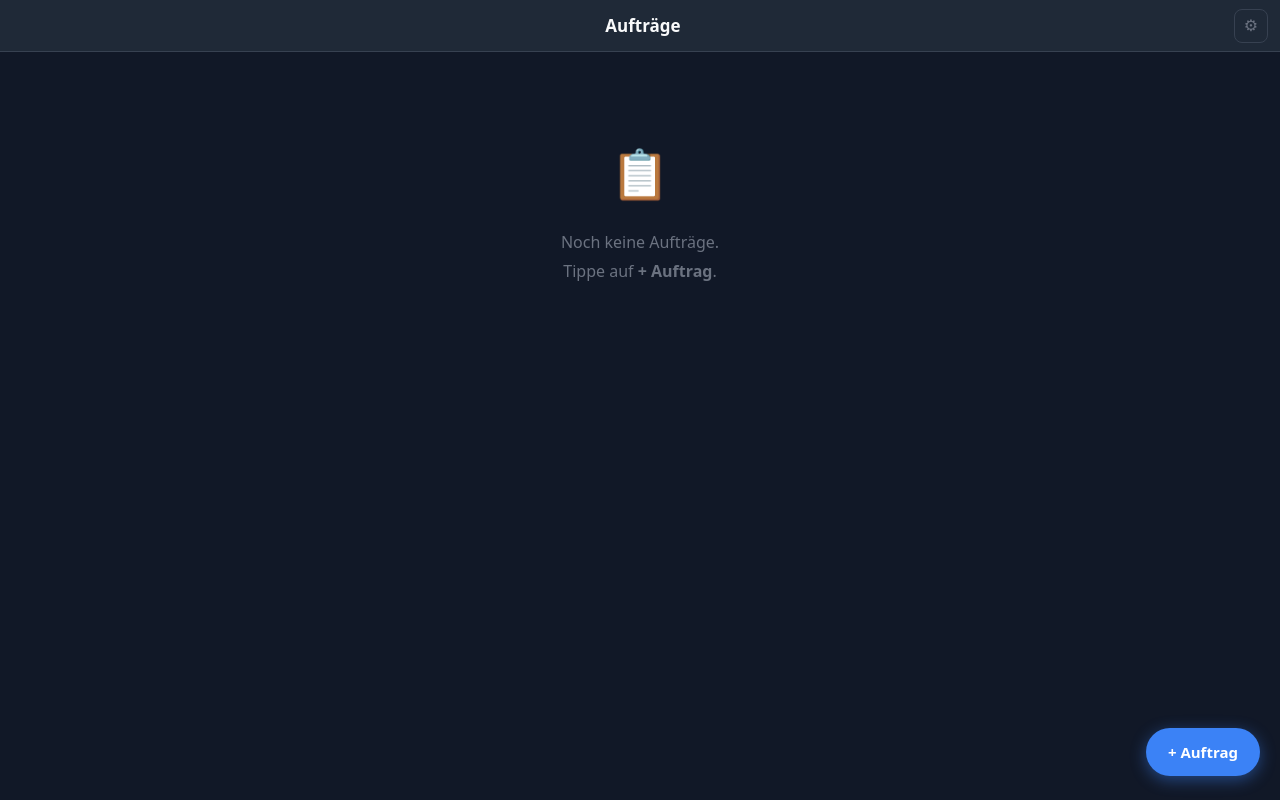
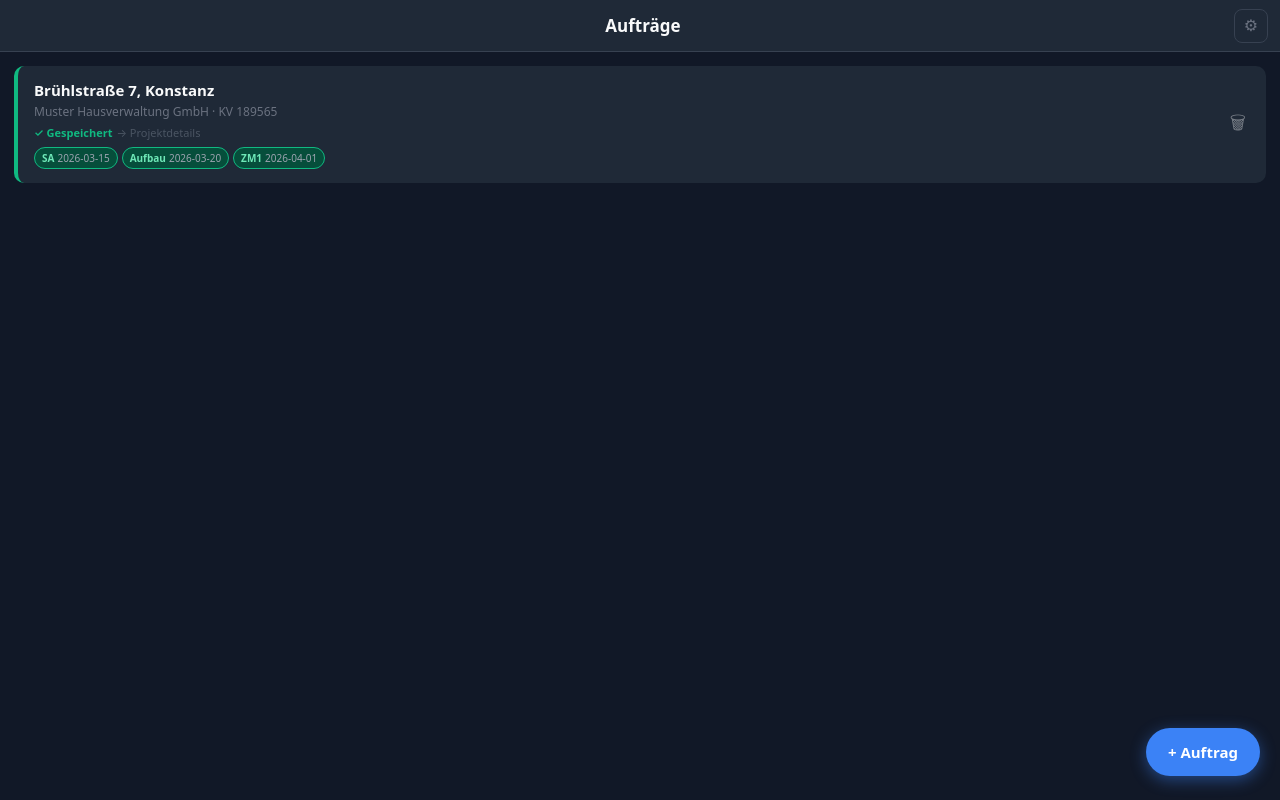
Before and after one commit to EnnisCe/messbericht-app, a plain HTML site: page index.html in a window 1280 px wide. Drawn offline with nearby package versions, Linux system fonts and the light colour scheme.

Commit message:
feat: Demo-Projekt bei erstem Start
_buildDemoJob() erstellt beim ersten Laden (leerer localStorage)
ein vollständiges Beispielprojekt:
- Bauvorhaben: Brühlstraße 7, Konstanz / KV 189565
- 2-Zimmer-Grundriss mit Wänden, 2 Türen, 3 Fenstern
- 2 Bereiche (Wohnzimmer, Badezimmer) mit Raumklima-Daten
- 4 Messpunkte (WI Estrich + KA Mauerwerk) mit 3 Messreihen
- SA + Aufbau + ZM1 = done; Trocknung notwendig

Co-Authored-By: Claude Sonnet 4.6 <noreply@anthropic.com>

```diff
--- a/index.html
+++ b/index.html
@@ -3218,10 +3218,102 @@ function loadJobs() {
         _jobs = [{ id: uid(), bauvorhaben: d.proj.bauvorhaben,
           auftraggeber: d.proj.auftraggeber||'', kvNummer: d.proj.kvNummer||'',
           status: 'aktiv', data: { g: d.g, b: d.b, p: d.p, ma: d.ma } }];
-        saveJobs();
+        saveJobs(); return;
       }
     }
+    // Kein gespeichertes Projekt → Demo-Projekt laden
+    _jobs = [_buildDemoJob()];
+    saveJobs();
   } catch(_) {}
+}
+
+function _buildDemoJob() {
+  const mid = k => 'demo_' + k;
+  // ── Wände (einfacher 2-Zimmer-Grundriss) ──
+  const walls = [
+    {id:mid('w1'), x1:100, y1:150, x2:900, y2:150, type:'wall_outer'},
+    {id:mid('w2'), x1:900, y1:150, x2:900, y2:750, type:'wall_outer'},
+    {id:mid('w3'), x1:900, y1:750, x2:100, y2:750, type:'wall_outer'},
+    {id:mid('w4'), x1:100, y1:750, x2:100, y2:150, type:'wall_outer'},
+    {id:mid('w5'), x1:530, y1:150, x2:530, y2:750, type:'wall_inner'},
+  ];
+  const doors = [
+    {id:mid('d1'), wallId:mid('w4'), t:0.55, w:90,  variant:0},
+    {id:mid('d2'), wallId:mid('w5'), t:0.45, w:75,  variant:2},
+  ];
+  const windows = [
+    {id:mid('win1'), wallId:mid('w1'), t:0.28, w:120, variant:0},
+    {id:mid('win2'), wallId:mid('w1'), t:0.78, w:100, variant:0},
+    {id:mid('win3'), wallId:mid('w2'), t:0.5,  w:90,  variant:0},
+  ];
+  // ── Bereiche ──
+  const b1id = mid('b1'), b2id = mid('b2');
+  const bereiche = [
+    {
+      id: b1id, raum: 'Wohnzimmer', bereichName: 'Außenwand Nord',
+      pts: [{x:108,y:158},{x:522,y:158},{x:522,y:742},{x:108,y:742}],
+      messungen: {
+        sa:  {temp:20.5, rh:58}, ab: {temp:21.0, rh:55},
+        zm1: {temp:21.5, rh:52}, zm2:{temp:null,rh:null}, end:{temp:null,rh:null},
+      },
+    },
+    {
+      id: b2id, raum: 'Badezimmer', bereichName: 'Außenwand West',
+      pts: [{x:538,y:158},{x:892,y:158},{x:892,y:742},{x:538,y:742}],
+      messungen: {
+        sa:  {temp:22.0, rh:65}, ab: {temp:22.5, rh:63},
+        zm1: {temp:23.0, rh:59}, zm2:{temp:null,rh:null}, end:{temp:null,rh:null},
+      },
+    },
+  ];
+  // ── Messpunkte ──
+  const pins = [
+    {
+      id:mid('p1'), x:220, y:350, label:'1', bereichId:b1id, verfahren:'WI', material:'Estrich',
+      messungen: { sa:{digits:45}, ab:{digits:41}, zm1:{digits:32}, zm2:{digits:null}, end:{digits:null} },
+    },
+    {
+      id:mid('p2'), x:380, y:560, label:'2', bereichId:b1id, verfahren:'WI', material:'Estrich',
+      messungen: { sa:{digits:52}, ab:{digits:48}, zm1:{digits:38}, zm2:{digits:null}, end:{digits:null} },
+    },
+    {
+      id:mid('p3'), x:650, y:320, label:'3', bereichId:b2id, verfahren:'WI', material:'Estrich',
+      messungen: { sa:{digits:38}, ab:{digits:35}, zm1:{digits:28}, zm2:{digits:null}, end:{digits:null} },
+    },
+    {
+      id:mid('p4'), x:800, y:580, label:'4', bereichId:b2id, verfahren:'KA', material:'Mauerwerk',
+      messungen: { sa:{digits:67}, ab:{digits:61}, zm1:{digits:45}, zm2:{digits:null}, end:{digits:null} },
+    },
+  ];
+  const maInfo = {
+    sa:  {datum:'2026-03-15', name:'Max Mustermann', messgeraet:'Gann Hydromette RTU 600',
+          trocken:{wahl:'notwendig', extraVal:'', bemerkungen:'Starke Durchfeuchtung im Badbereich festgestellt.'}},
+    ab:  {datum:'2026-03-20', name:'Max Mustermann', messgeraet:'Gann Hydromette RTU 600'},
+    zm1: {datum:'2026-04-01', name:'Lisa Müller',    messgeraet:'Gann Hydromette RTU 600'},
+    zm2: {datum:'', name:'', messgeraet:''},
+    end: {datum:'', name:'', messgeraet:''},
+  };
+  return {
+    id: mid('job'),
+    bauvorhaben:  'Brühlstraße 7, Konstanz',
+    auftraggeber: 'Muster Hausverwaltung GmbH',
+    kvNummer:     '189565',
+    status: 'aktiv',
+    savedThrough: 4,
+    data: {
+      tech: 'Max Mustermann',
+      datum: '2026-03-15',
+      savedThrough: 4,
+      g: { mode:'drawing', photo:null, photoRotation:0, showGrid:true, walls, doors, windows },
+      b: bereiche,
+      p: pins,
+      ma: 'sa',
+      maStatus: { sa:'done', ab:'done', zm1:'done', zm2:'pending', end:'pending' },
+      maDates:  { sa:'2026-03-15', ab:'2026-03-20', zm1:'2026-04-01', zm2:null, end:null },
+      maInfo,
+      grundrissImg: null,
+    },
+  };
 }
 
 function saveCurrentJob() {
```
